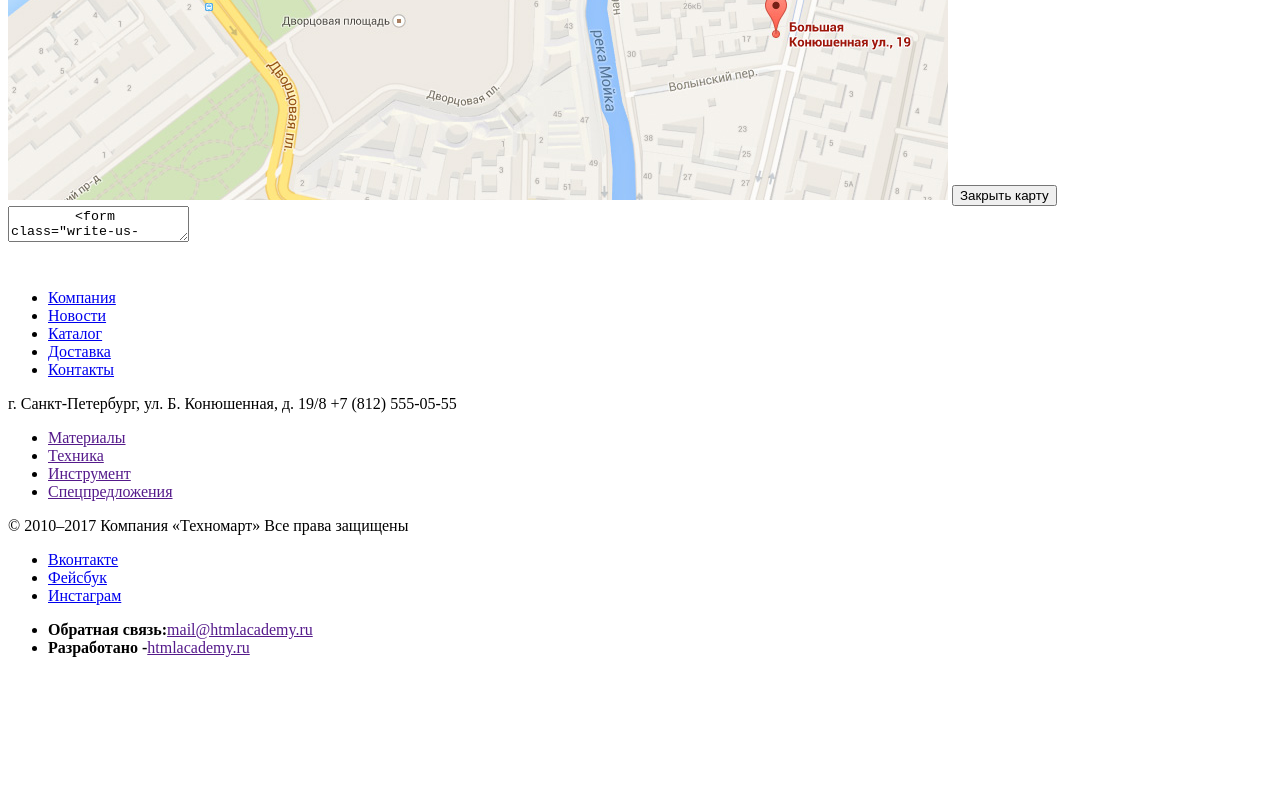
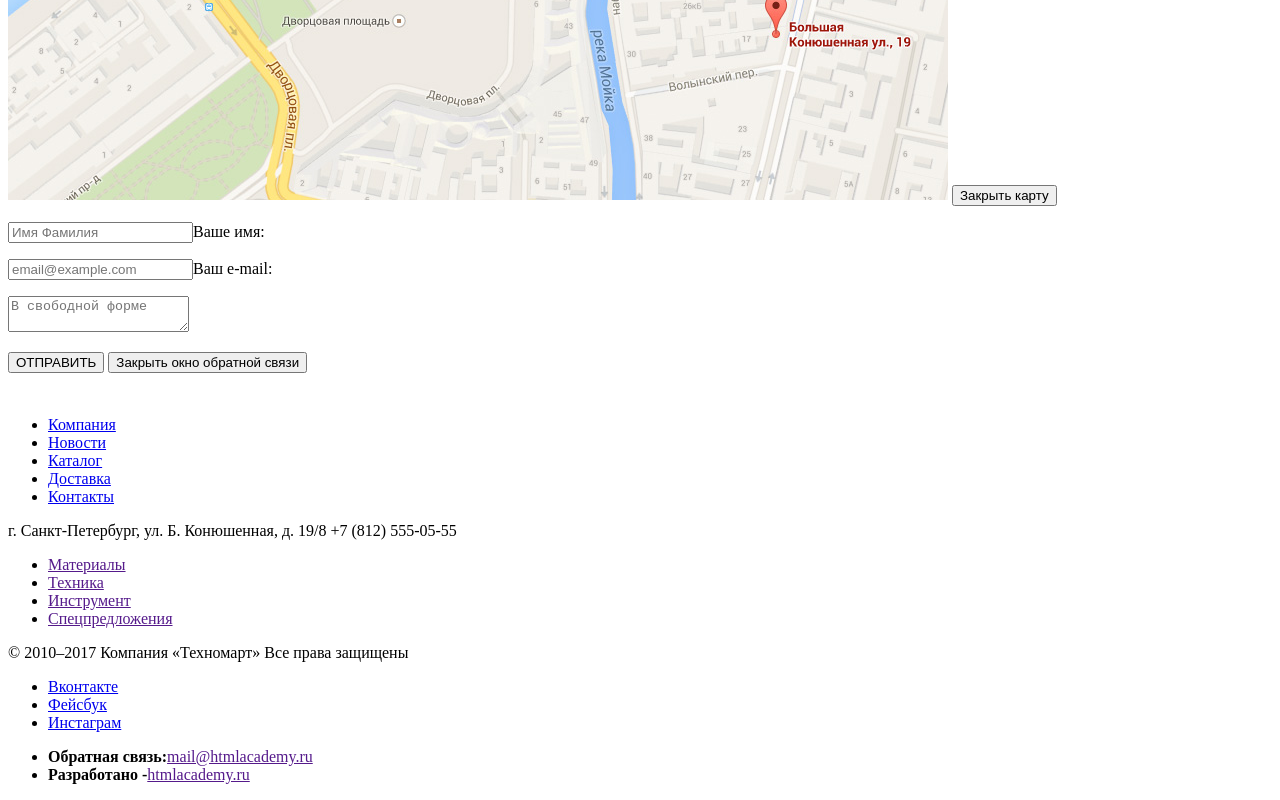
Before and after one commit to Garry3215/781459-technomart, a plain HTML site: page index.html in a window 1280 px wide. Shown: the part 1108-1908 px from the top of the page. Before the commit the page ends 1781 px from the top, so only its background shows below. Drawn offline with Linux system fonts and the light colour scheme.

Commit message:
Исправил на textarea

```diff
--- a/index.html
+++ b/index.html
@@ -161,18 +161,18 @@
          width="940" height="446,2">
          <button type="button" name="close-modal" class="close-modal">Закрыть карту</button>
       </section>
-      <textarea class="write-us-modal">
+      <section class="write-us-modal">
         <form class="write-us-modal" action="index.html" method="post">
           <p><label class="write-us-name"><input type="text" name="user-name"
              placeholder="Имя Фамилия" >Ваше имя:</label></p>
           <p><label class="write-us-email"><input type="text" name="user-email"
                 placeholder="email@example.com" >Ваш e-mail:</label></p>
-          <p><label class="write-us-text"><input type="text" name="user-text"
-                placeholder="В свободной форме" >Текст письма:</label></p>
+          <p><label class="write-us-text"><textarea name="user-text"
+             placeholder="В свободной форме"></textarea></label></p>
           <button type="submit" name="submit-button" class="red-button">ОТПРАВИТЬ</button>
           <button type="button" name="close-modal" class="close-modal">Закрыть окно обратной связи</button>
         </form>
-      </textarea>
+      </section>
     </main>
     <footer class="main-footer">
       <section class="upper-footer">
```
